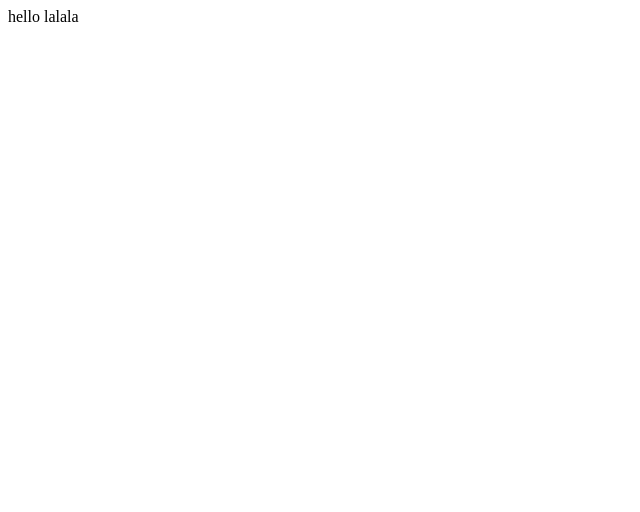
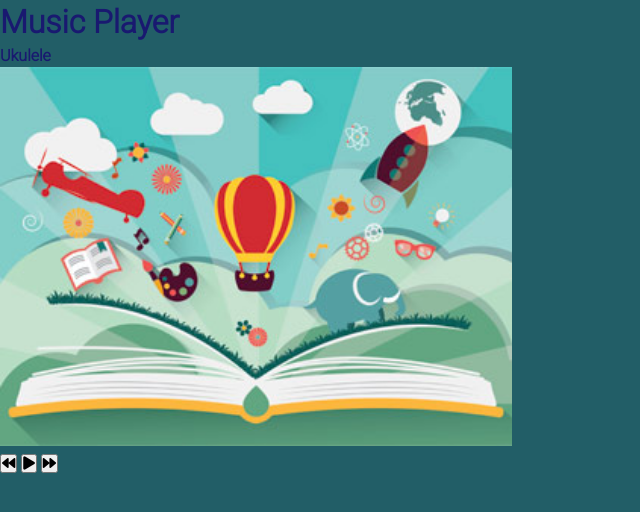
Before and after one commit to Huglar/Huglar.github.io, a plain HTML site: page player/index.html in a window 1280 px wide. Shown: the whole page, without its empty margins (0-640 px from the left). Drawn offline with Linux system fonts and the light colour scheme; files that its build step writes are made by us from their sources.

Commit message:
Add files via upload

```diff
--- a/player/index.html
+++ b/player/index.html
@@ -1 +1,55 @@
-hello lalala
+<!DOCTYPE html>
+<html lang="en">
+  <head>
+    <meta charset="utf-8">
+    <meta http-equiv="X-UA-Compatible" content="IE=edge">
+    <meta name="viewport" content="width=device-width, initial-scale=1.0">
+    <!--link to CSS file-->
+    <link rel="stylesheet" href="style.css">
+    <title>Music Player</title>
+    <!--font-awesome link from cdnjs page-->
+    <link rel="stylesheet" href="https://cdnjs.cloudflare.com/ajax/libs/font-awesome/5.15.3/css/all.min.css" referrerpolicy="no-referrer" />
+  </head>
+
+
+  <body>
+    <h1>Music Player</h1>
+  <!--container below will wrap everything,'play' is added to display song title-->
+    <div class="music-container">
+        <!--container below will hold song title and progress bar-->
+        <div class="music-info">
+          <!--h4 below is gonna be populated dinamically with JavaScript-->
+          <h4 id="title">Ukulele</h4>
+          <div class="progress-container">
+            <!--container below will filled dynamically-->
+            <div class="progress"></div>
+          </div>
+        </div>
+        <!--with id="audio" we can grab song in JavaScript -->
+      <audio src="music/ukulele.mp3" id="audio"></audio>
+      <!--container below is where our image is going to go-->
+      <div class="img-container">
+        <img src="images/ukulele.jpg" alt="music-cover" id="cover">
+      </div>
+
+      <div class="navigation">
+        <!--button that has an icon from font-awesome font-->
+        <button id="prev" class="action-btn">
+          <i class="fas fa-backward"></i>
+        </button>
+          <!--play is bigger so we add class "action-btn-big"-->
+        <button id="play" class="action-btn action-btn-big">
+          <i class="fas fa-play"></i>
+        </button>
+        <button id="next" class="action-btn">
+          <i class="fas fa-forward"></i>
+        </button>
+
+      </div>
+
+     </div>
+
+    <!--link to JavaScript file-->
+    <script src="script.js"></script>
+  </body>
+</html>
```
